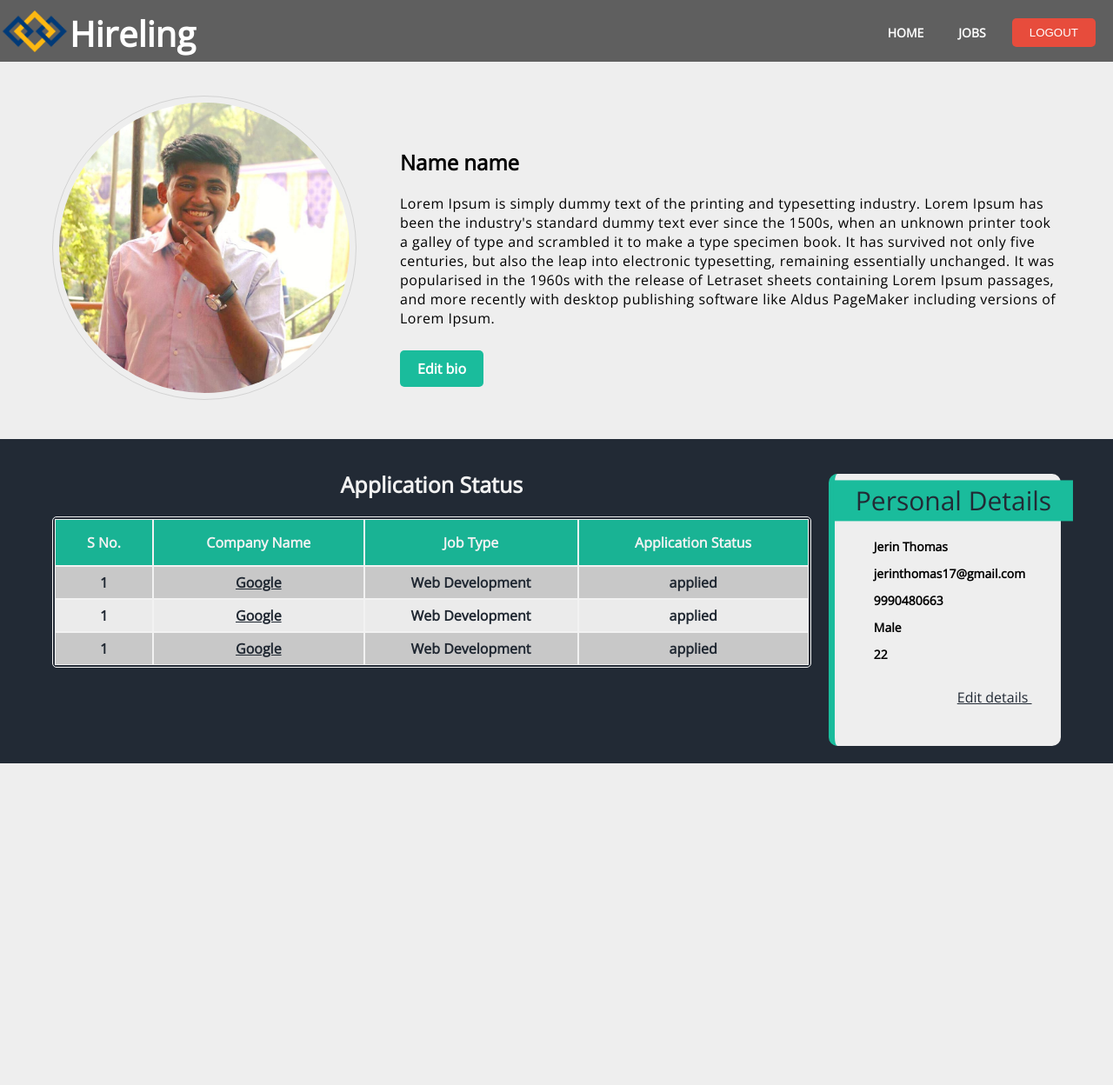
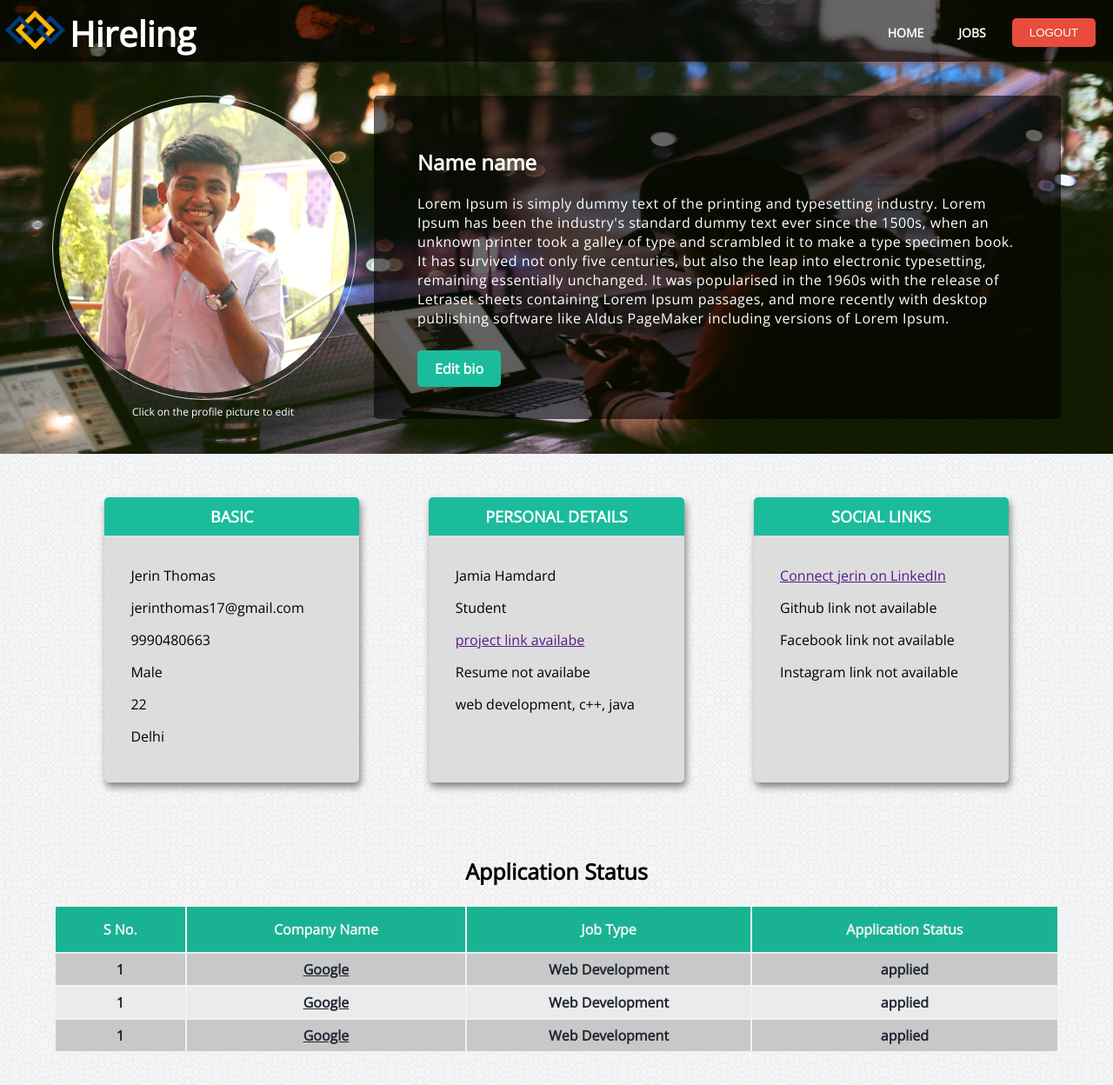
Before and after one commit to jerin17/template, a PHP site: page /freelancer/dashboard.php in a window 1280 px wide. Shown: the whole page at 87% size. Before the commit the page ends 878 px from the top, so only its background shows below. Run offline with PHP 8.4, Linux system fonts and the light colour scheme; some web fonts are replaced.

Commit message:
fdashboard draft I

```diff
--- a/css/style.css
+++ b/css/style.css
@@ -22,11 +22,12 @@ body{
 #header a img{
 	position: absolute;
 	top: 12px;
-	width: 80px;
+	left: 3px;
+	width: 75px;
 	transition: .5s;
 }
 #header a img:hover{
-		transform: scale(1.1);
+		transform: scale(1.2);
 }
 #header h1
 {
@@ -151,7 +152,7 @@ section.sec4{
 	box-sizing: border-box;
 	transform: translate(-50%,-50%);
 	padding: 60px 30px;
-	box-shadow: 0 5px 8px 0 white,0 7px 20px 0 white);
+	/*box-shadow: 0 2px 3px 0 white,0 2px 2px 0 white;	*/
 	animation-name: modalopen;
 	animation-duration: 1s;
 }
@@ -814,14 +815,13 @@ section.sec6{height: 130vh;}
 
 /****************************************************************************************************************/
 /****************************************************************************************************************/
-
 section.fsec1{
 	font-family: 'Open Sans', sans-serif;
 	height: auto;
 	box-sizing: border-box;
 	display:flex;
-	background: #eee;
-	padding: 110px 60px 40px 60px ;
+	background: url('background/back5.jpg');
+	background-size: 1400px 600px;	padding: 110px 60px 40px 60px ;
 }
 
 .f_imgbox{
@@ -835,10 +835,22 @@ border-radius: 50%;
 padding:7px;
 box-sizing: border-box;
 border: 1px solid lightgrey;
+transition: .5s;
+margin-right: 20px;
+}
+.imgbox img:hover{
+padding: 0;
 }
 
 .biobox{
-padding: 40px 0 0 50px;
+padding: 40px 40px 0 50px;
+color: white;
+text-align: justify;
+background: rgba(0,0,0,0.6);
+border-radius: 5px;
+}
+.biobox:hover{
+	font-weight: bold;
 }
 .biobox p{
 text-align: left;
@@ -859,7 +871,52 @@ section.fsec2{
 	height: auto;
 	box-sizing: border-box;
 	display:flex;
-	background: #222A35;
+	background: url(background/back6.png);
+	padding: 30px 80px;
+}
+
+
+.detailbox{
+	width: 100%;
+	background: #ddd;
+	/*padding-top: 7px;*/
+	margin: 20px 40px;
+	border-radius: 5px;
+	box-shadow: 2px 5px 8px 0 grey;
+}
+
+.detailbox-head{
+	color: #fff;
+	background: #1abc9c;
+	padding: 10px;
+	border-radius: 5px 5px 0 0;
+	font-size: 18px;
+	font-weight: bolder;
+	text-transform: uppercase;
+}
+.detailbox table{
+	margin: 30px 5px;
+	display: flex;
+}
+.detailbox table td{
+	padding: 3px;
+	padding-bottom: 10px;
+}
+.linkcol{color: #0077B5;}
+.gitcol{color:#333;}
+.facecol{color:#3b5999;}
+.instacol{color:#3f729b;}
+
+#detailbox-icon{
+/*color: #333*/
+}
+
+section.fsec3{
+	font-family: 'Open Sans', sans-serif;
+	height: auto;
+	box-sizing: border-box;
+	display:flex;
+	background: url(background/back6.png);
 	padding: 20px 60px;
 }
 
@@ -878,7 +935,7 @@ text-align: center;
 	padding: 2px;
 }
 .status caption {
-	color: white;
+	color: #000;
 	font-size: 25px;
 	font-weight: bolder;
 	margin-bottom: 20px;
@@ -910,43 +967,5 @@ text-align: center;
 }
 
 
-
-
-
-.detailbox{
-width: 25%;
-margin:20px 0 0 20px;
-padding:45px 21px;
-border-radius: 10px;
-background: #eee;
-border-left: 7px solid #1abc9c;
-text-align: left;
-overflow-x:hidden;
-}
-
-.detailbox .personal{
-position: absolute;
-transform: translate(-8%,-80%);
-color: #222A35;
-background: #1abc9c;
-padding: 3px 25px;
-font-size: 30px;
-margin-bottom: 20px;
-}
-
-.detailbox table td{
-	padding: 5px 0 5px 3px;
-	color: black;
-	font-size: 14px;
-	font-weight: bolder;
-}
-
-#detailbox-icon{
-	color: #222A35;
-	font-size: 18px;
-	position: relative;
-	left: -10px;
-}
-
 /****************************************************************************************************************/
 /****************************************************************************************************************/
--- a/freelancer/dashboard.php
+++ b/freelancer/dashboard.php
@@ -23,7 +23,8 @@
 
 <section class="fsec1">
 <div class="imgbox">
-    <img src="profile_pictures/jerin.jpg">
+    <a href=""><img src="profile_pictures/jerin.jpg"></a>
+    <center style="color: white;font-size: 12px;">Click on the profile picture to edit</center>
 </div>
 <div class="biobox">
     <h2>Name name</h2>
@@ -33,6 +34,44 @@
 </section>
 
 <section class="fsec2">
+
+<div class="detailbox">
+  <center class="detailbox-head">Basic</center>
+<table>
+    <tr><td><i id="detailbox-icon" class="fa fa-user"></i></td><td>Jerin Thomas</td></tr>
+    <tr><td><i id="detailbox-icon" class="fa fa-envelope"></i></td><td>jerinthomas17@gmail.com</td></tr>
+    <tr><td><i id="detailbox-icon" class="fa fa-phone"></i></td><td>9990480663</td></tr>
+    <tr><td><i id="detailbox-icon" class="fa fa-neuter"></i></td><td>Male</td></tr>
+    <tr><td><i id="detailbox-icon" class="fa fa-birthday-cake"></i></td><td>22</td></tr>
+    <tr><td><i id="detailbox-icon" class="fa fa-map-marker"></i></td><td>Delhi</td></tr>
+</table>
+</div>
+
+<div class="detailbox">
+  <center class="detailbox-head">Personal Details</center>
+<table>
+    <tr><td><i id="detailbox-icon" class="fa fa-graduation-cap"></i></td><td>Jamia Hamdard</td></tr>
+    <tr><td><i id="detailbox-icon" class="fa fa-phone"></i></td><td>Student</td></tr>
+    <tr><td><i id="detailbox-icon" class="fa fa-suitcase"></i></td><td><a target="blank" href="">project link availabe<i class="fa fa-external-link" style="font-size: 12px;"></i></a></td></tr>
+    <tr><td><i id="detailbox-icon" class="fa fa-file"></i></td><td>Resume not availabe</td></tr>
+    <tr><td><i id="detailbox-icon" class="fa fa-superpowers"></i></td><td>web development, c++, java</td></tr>
+</table>
+</div>
+
+<div class="detailbox">
+  <center class="detailbox-head">Social Links</center>
+<table>
+    <tr><td><i id="detailbox-icon" class="fa fa-linkedin linkcol"></i></td><td><a target="blank" href="">Connect jerin on LinkedIn<i class="fa fa-external-link" style="font-size: 12px;"></i></a></td></tr>
+    <tr><td><i id="detailbox-icon" class="fa fa-github gitcol"></i></td><td>Github link not available</td></tr>
+    <tr><td><i id="detailbox-icon" class="fa fa-facebook facecol"></i></td><td>Facebook link not available</td></tr>
+    <tr><td><i id="detailbox-icon" class="fa fa-instagram instacol"></i></td><td>Instagram link not available</td></tr>
+</table>
+</div>
+</section>
+
+
+
+<section class="fsec3">
 <div class="status">
 <table border="1" bordercolor="#fff" cellspacing="0">
 <caption>Application Status</caption>
@@ -61,36 +100,7 @@
   <td>Web Development</td>
   <td>applied</td>
 </tr>
-
 </table>
-
-</div>
-<div class="detailbox">
-<span class="personal">Personal Details</span><br>
-<table>
-    <tr>
-        <td><i id="detailbox-icon" class="fa fa-user"></i></td>
-        <td>Jerin Thomas</td>
-    </tr>
-    <tr>
-        <td><i id="detailbox-icon" class="fa fa-envelope"></i></td>
-        <td>jerinthomas17@gmail.com</td>
-    </tr>
-    <tr>
-        <td><i id="detailbox-icon" class="fa fa-phone"></i></td>
-        <td>9990480663</td>
-    </tr>
-    <tr>
-        <td><i id="detailbox-icon" class="fa fa-neuter"></i></td>
-        <td>Male</td>
-    </tr>
-    <tr>
-        <td><i id="detailbox-icon" class="fa fa-birthday-cake"></i></td>
-        <td>22</td>
-    </tr>
-</table>
-<br><a href="#" style="color: #222A35;float: right;">Edit details <i class="fa fa-pencil-square-o"></i>
-</a>
 </div>
 </section>
 
--- a/index.php
+++ b/index.php
@@ -21,7 +21,7 @@
         <?php
 		session_start();
 		if(isset($_SESSION['f_email'])){
-		echo '<li><a href="#">Settings</a></li><li><a href="freelancer/dashboard.php">Dashboard</a></li>';
+		echo '<li><a href="freelancer/dashboard.php">Dashboard</a></li>';
 		echo '<button class="button" style="background:#e74c3c;"><a href="logout.php" style="color:white;text-decoration:none;">LOGOUT</a></button>';
 		}
 		else{
@@ -64,7 +64,7 @@
 	<div class="indexbox">
         <p>We help you to hire</p>
         <h2>expert freelancers</h2>
-		  <a href="#" class="btn">Become a freelancer <i class="fa fa-search"></i></a>
+		  <a href="register/freelancer" class="btn">Become a freelancer <i class="fa fa-search"></i></a>
           <a href="#" class="btn inverse">Post a Job <i class="fa fa-pencil"></i></a>
 	</div>
 </section>
```
